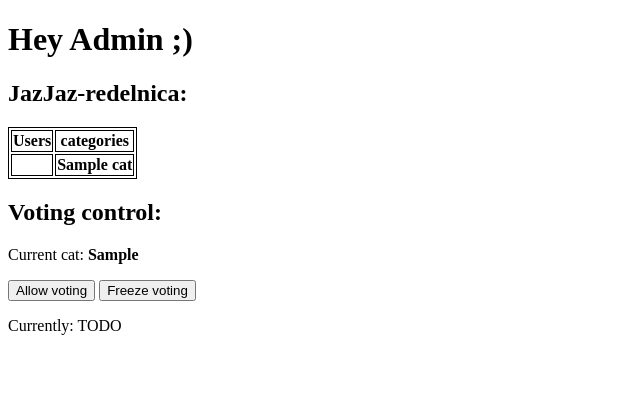
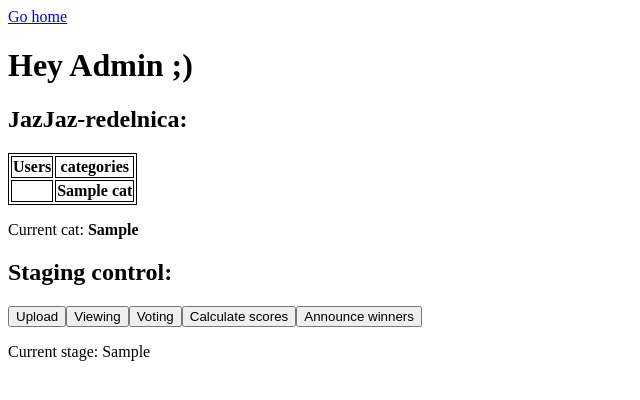
Before and after one commit to mlubej/hehormeh, a Flask app: template hehormeh/templates/admin.html in a window 1280 px wide. Shown: the top 400 px of the page, without its empty margins (0-640 px from the left). Run offline with Flask 3, Linux system fonts and the light colour scheme; the template is opened without the code that fills it: most values are stand-ins (such as "Sample title", 1, 10 or a date in 2020); lists and menus that the app fills with data are empty; parts of the project's set-up code (start-up, migrations or seed data) failed here and were passed over.

Commit message:
Implement crude/manual staging with buttons on admin page

```diff
--- a/hehormeh/app.py
+++ b/hehormeh/app.py
@@ -8,7 +8,6 @@ from flask import Flask, abort, redirect, render_template, request, url_for
 from werkzeug.utils import secure_filename
 
 from .config import (
-    ADMIN_CONTROL_FILE,
     HASH_SIZE,
     ID2CAT,
     ID2CAT_ALL,
@@ -20,6 +19,7 @@ from .config import (
     VOTES_FILE,
 )
 from .utils import (
+    Stages,
     get_next_votable_category_id,
     get_uploaded_images,
     get_uploaded_images_info,
@@ -35,6 +35,8 @@ from .utils import (
 app = Flask(__name__, static_folder=ROOT_DIR / "static")
 app.config["UPLOAD_FOLDER"] = UPLOAD_PATH
 app.config["MAX_CONTENT_LENGTH"] = 10 * 1024**2  # Limit upload data to 10 MiB
+
+CURRENT_STAGE = Stages.UPLOAD.name
 
 
 def get_remote_addr(request):
@@ -68,7 +70,11 @@ def index():
 
     address = get_remote_addr(request)
     return render_template(
-        "index.html", username=username, categories=get_next_votable_category_id(), is_host_admin=is_host_admin(address)
+        "index.html",
+        username=username,
+        categories=get_next_votable_category_id(),
+        is_host_admin=is_host_admin(address),
+        curr_stage=CURRENT_STAGE,
     )
 
 
@@ -147,6 +153,7 @@ def upload():
 @app.route("/admin", methods=["POST", "GET"])
 def admin():
     """Display info about users and control staging."""
+    global CURRENT_STAGE
     # TODO: add IPs of users
 
     address = get_remote_addr(request)
@@ -154,9 +161,8 @@ def admin():
         return redirect("/")
 
     if request.method == "POST":
-        voting_state = request.form.get("voting_state")
-        print(voting_state)
-        write_data([{voting_state: voting_state}], ADMIN_CONTROL_FILE)
+        # Get current stage
+        CURRENT_STAGE = request.form.get("stage")
         return redirect(request.url)
 
     return render_template(
@@ -165,4 +171,5 @@ def admin():
         user_uploads=get_uploaded_images_info(),
         trash_cat_id=TRASH_ID,
         current_cat=ID2CAT[get_next_votable_category_id()],
+        curr_stage=CURRENT_STAGE,
     )
--- a/hehormeh/config.py
+++ b/hehormeh/config.py
@@ -10,7 +10,6 @@ DB_PATH = ROOT_DIR / "db"
 VOTES_FILE = DB_PATH / "votes.csv"
 IP_TO_USER_FILE = DB_PATH / "ip_to_user.csv"
 USER_TO_IMAGE_FILE = DB_PATH / "user_to_image.csv"
-ADMIN_CONTROL_FILE = DB_PATH / "admin_control.csv"
 
 YEAR = os.environ["YEAR"]
 UPLOAD_PATH = Path("static") / YEAR
--- a/hehormeh/templates/admin.html
+++ b/hehormeh/templates/admin.html
@@ -2,7 +2,7 @@
 <html lang="en">
   <head>
     <meta charset="UTF-8" />
-    <title>FlaskBlog</title>
+    <title>Admin page</title>
     <link
       rel="stylesheet"
       href="{{ url_for('static', filename='style.css') }}"
@@ -12,9 +12,18 @@
     table, th, td {
       border:1px solid black;
     }
+    .form-container {
+            display: inline-flex;
+        }
+
+    form {
+        display: inline-block;
+        vertical-align: middle;
+    }
   </style>
 
   <body>
+    <a href="{{ url_for('index') }}">Go home</a>
     <h1>Hey Admin ;) </h1>
 
     <h2>JazJaz-redelnica:</h2>
@@ -48,14 +57,32 @@
       {% endfor %}
     </table>
 
-<h2>Voting control:</h2>
 <p>Current cat: <b>{{current_cat}}</b></p>
 
-<form method="POST">
-    <input type="submit" name="voting_state" value="Allow voting">
-    <input type="submit" name="voting_state" value="Freeze voting">
-    <p>Currently: TODO</p>
-</form>
+<h2>Staging control:</h2>
+<div class="form-container">
+  <form method="POST">
+      <input type="submit"  value="Upload">
+      <input type="hidden" name="stage" value="UPLOAD" />
+  </form>
+  <form method="POST">
+      <input type="submit"  value="Viewing">
+      <input type="hidden" name="stage" value="VIEWING" />
+  </form>
+  <form method="POST">
+      <input type="submit"  value="Voting">
+      <input type="hidden" name="stage" value="VOTING" />
+  </form>
+  <form method="POST">
+      <input type="submit"  value="Calculate scores">
+      <input type="hidden" name="stage" value="SCORE_CALC" />
+  </form>
+  <form method="POST">
+      <input type="submit"  value="Announce winners">
+      <input type="hidden" name="stage" value="WINNER_ANNOUNCEMENT" />
+  </form>
+</div>
+    <p>Current stage: {{curr_stage}} </p>
 
 
   </body>
```
Also changed, not shown: hehormeh/templates/index.html (+14 -5 lines), hehormeh/utils.py (+11 -0 lines).
